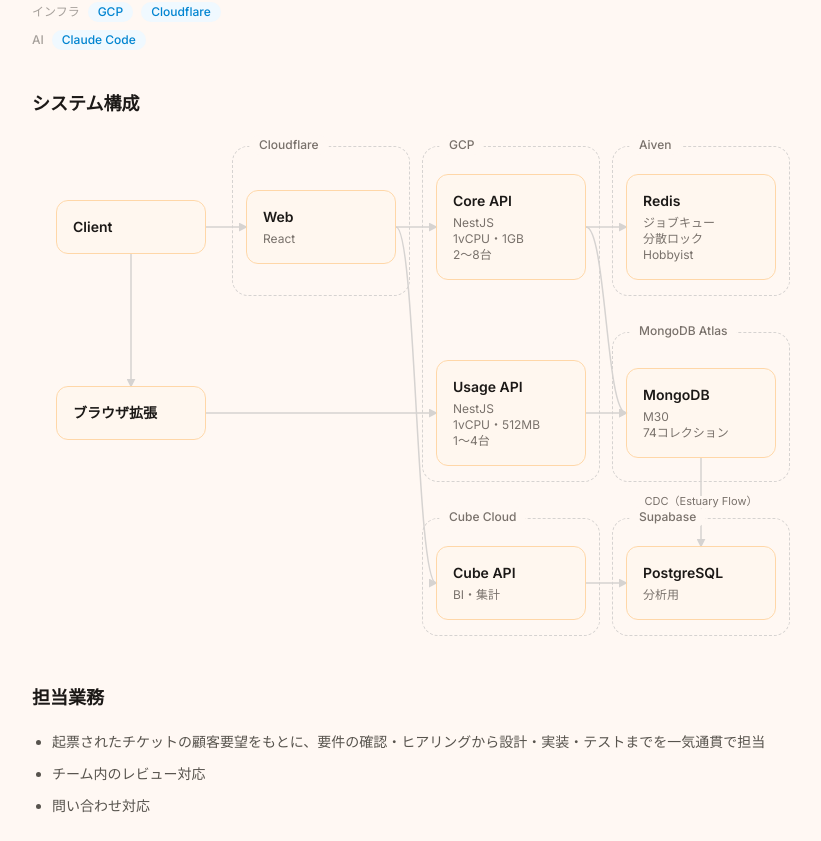
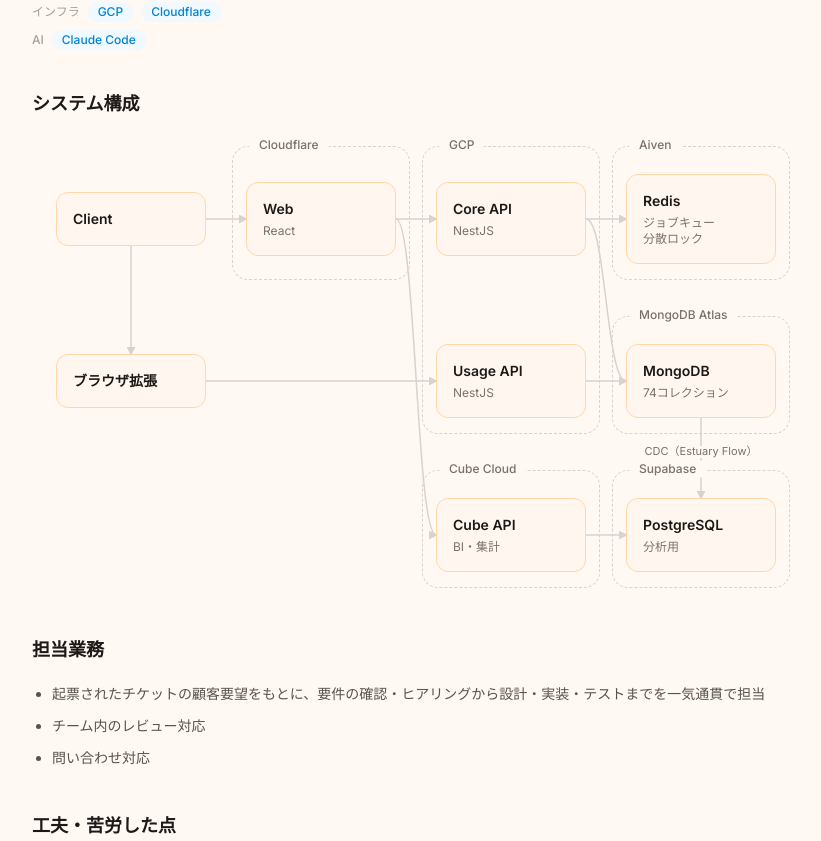
Before and after one commit to daikiku10/bayan-top-page, a Next.js app: page /engagements/4 in a window 1280 px wide. Shown: the part 600-1441 px from the top of the page, without its empty margins (224-1045 px from the left). Built offline with nearby package versions, Linux system fonts and the light colour scheme.

Commit message:
システム構成図から性能・プランの記載を削除し、CDCラベルが枠と重ならないよう位置を調整
Co-Authored-By: Claude Opus 5.5 <noreply@anthropic.com>
Claude-Session: https://claude.ai/code/session_01Fj4eqJN89zCWLn984GRjcy

```diff
--- a/src/components/sections/ArchitectureDiagram.tsx
+++ b/src/components/sections/ArchitectureDiagram.tsx
@@ -59,6 +59,25 @@ export default function ArchitectureDiagram({
   const rowCount = Math.max(...nodes.map((n) => n.row ?? 0)) + 1;
   const nodeById = new Map(nodes.map((n) => [n.id, n]));
 
+  // Rects of every node in the given row, so labels can avoid the row's frames.
+  const rowRects = (row: number) =>
+    nodes
+      .filter((n) => (n.row ?? 0) === row)
+      .map((n) => rects[n.id])
+      .filter((r): r is Rect => Boolean(r));
+
+  // Centre a vertical edge's label in the space between the two rows' frames.
+  const verticalLabelY = (edge: ArchitectureEdge) => {
+    const above = rowRects(nodeById.get(edge.from)?.row ?? 0);
+    const below = rowRects(nodeById.get(edge.to)?.row ?? 0);
+    const rowBottom = Math.max(...above.map((r) => r.y + r.height));
+    const rowTop = Math.min(...below.map((r) => r.y));
+    const inset = groups && groups.length > 0;
+    const top = rowBottom + (inset ? GROUP_PADDING_BOTTOM : 0);
+    const bottom = rowTop - (inset ? GROUP_PADDING_TOP : 0);
+    return (top + bottom) / 2;
+  };
+
   const diagram = (
     <div
       ref={containerRef}
@@ -99,6 +118,7 @@ export default function ArchitectureDiagram({
 
           const midX = (start.x + end.x) / 2;
           const midY = (start.y + end.y) / 2;
+          const labelY = sameColumn ? verticalLabelY(edge) : midY;
           const path = sameColumn
             ? `M ${start.x} ${start.y} C ${start.x} ${midY}, ${end.x} ${midY}, ${end.x} ${end.y}`
             : `M ${start.x} ${start.y} C ${midX} ${start.y}, ${midX} ${end.y}, ${end.x} ${end.y}`;
@@ -115,7 +135,7 @@ export default function ArchitectureDiagram({
               {edge.label && (
                 <text
                   x={midX}
-                  y={midY}
+                  y={labelY}
                   textAnchor="middle"
                   dominantBaseline="middle"
                   stroke="var(--background)"
--- a/src/data/engagements.ts
+++ b/src/data/engagements.ts
@@ -74,12 +74,12 @@ export const engagements: Engagement[] = [
         { id: "client", label: "Client", column: 0, row: 0 },
         { id: "extension", label: "ブラウザ拡張", column: 0, row: 1 },
         { id: "cloudflare", label: "Web", detail: "React", column: 1 },
-        { id: "core", label: "Core API", detail: "NestJS\n1vCPU・1GB\n2〜8台", column: 2, row: 0 },
-        { id: "usage", label: "Usage API", detail: "NestJS\n1vCPU・512MB\n1〜4台", column: 2, row: 1 },
+        { id: "core", label: "Core API", detail: "NestJS", column: 2, row: 0 },
+        { id: "usage", label: "Usage API", detail: "NestJS", column: 2, row: 1 },
         { id: "cube", label: "Cube API", detail: "BI・集計", column: 2, row: 2 },
-        { id: "mongodb", label: "MongoDB", detail: "M30\n74コレクション", column: 3, row: 1 },
+        { id: "mongodb", label: "MongoDB", detail: "74コレクション", column: 3, row: 1 },
         { id: "postgresql", label: "PostgreSQL", detail: "分析用", column: 3, row: 2 },
-        { id: "redis", label: "Redis", detail: "ジョブキュー\n分散ロック\nHobbyist", column: 3, row: 0 },
+        { id: "redis", label: "Redis", detail: "ジョブキュー\n分散ロック", column: 3, row: 0 },
       ],
       edges: [
         { from: "client", to: "cloudflare" },
```
